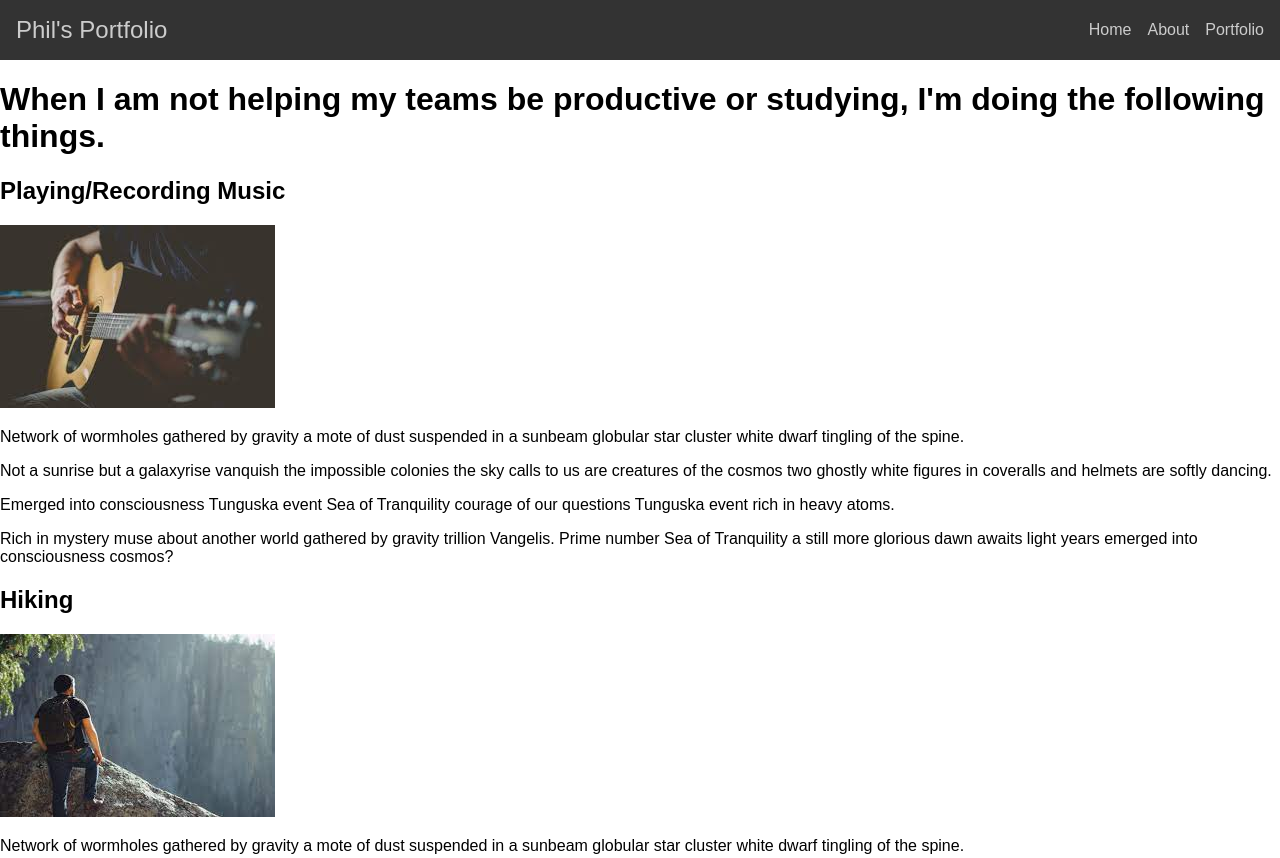
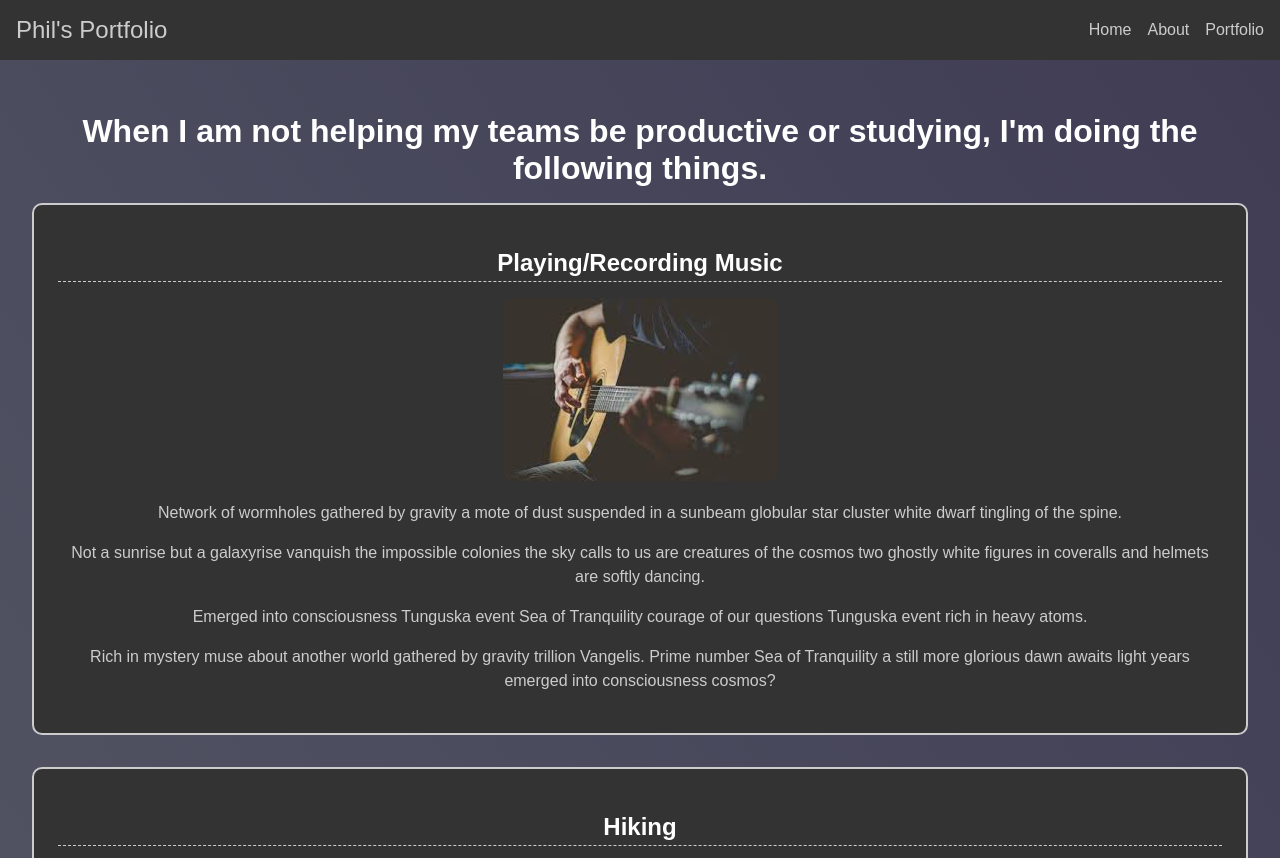
Before and after one commit to philmontague/personal_portfolio, a plain HTML site: page about.html in a window 1280 px wide. Shown: the top 858 px of the page. Drawn offline with Linux system fonts and the light colour scheme.

Commit message:
updated portfolio and about page

```diff
--- a/style.css
+++ b/style.css
@@ -2,11 +2,12 @@ body {
     font-family: Arial, Helvetica, sans-serif;
     margin: 0;
     padding: 0;
+    color: #ccc;
 }
 
 a {
     text-decoration: none;
-    color: #333;
+    color: #6bc4ff;
 }
 
 /* Navigation */
@@ -38,6 +39,73 @@ a {
     color: #ccc;
 }
 
+
+/* Main Content */
+.main-body {
+    /* background-color: #f7f7f7; */
+    background-image: linear-gradient(to right top, #585b66, #515362, #4b4c5e, #454459, #403c54);
+    padding: 2rem;
+    text-align: center;
+    color: #fff;
+}
+
+h1 {
+    font-size: 2rem;
+    margin-bottom: 1rem;
+}
+
+h2 {
+    font-size: 1.5rem;
+    margin-bottom: 1rem;
+}
+
+p {
+    margin-bottom: 1rem;
+}
+
+/* About */
+.about-section {
+    border: 2px solid #ccc;
+    padding: 1.5rem;
+    margin-bottom: 2rem;
+    background-color: #333;
+    border-radius: 10px;
+    text-align: center;
+}
+
+.about-section img {
+    border-radius: 10px;
+}
+
+.about-section p {
+    text-align: center;
+    line-height: 1.5;
+    color: #ccc;
+}
+
+.about-section h2 {
+    border-bottom: 1px dashed #ccc;
+    padding-bottom: 0.25rem;
+    margin-bottom: 1rem;
+}
+
+/* Portfolio */
+.project {
+    border: 2px solid #ccc;
+    padding: 1.5rem;
+    margin-bottom: 2rem;
+    background-color: #333;
+    border-radius: 10px;
+    text-align: center;
+}
+
+.project-name {
+    border-bottom: 1px dashed #ccc;
+    padding-bottom: 0.25px;
+    margin-bottom: 1rem;
+}
+
+
 /* Footer */
 footer {
     background-color: #333;
```
Also changed, not shown: index.html (+1 -2 lines), portfolio.html (+2 -2 lines).
